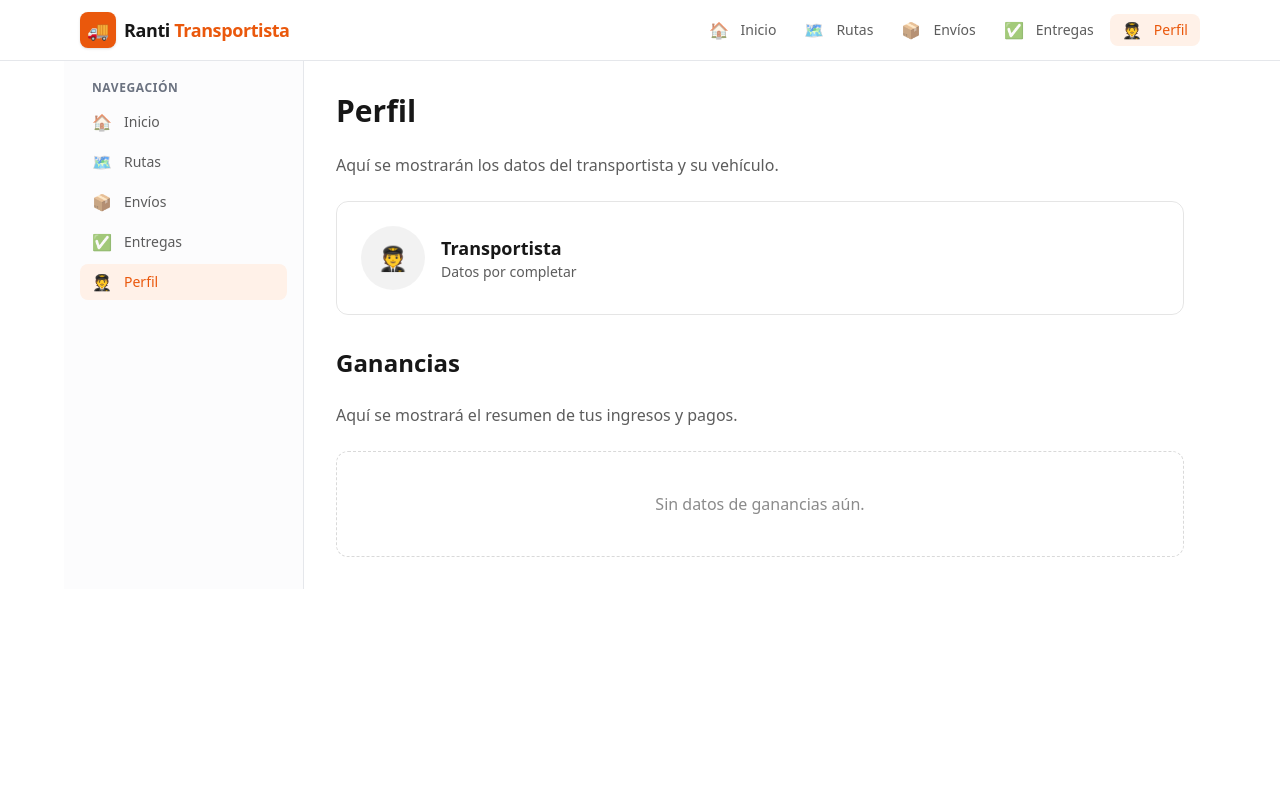
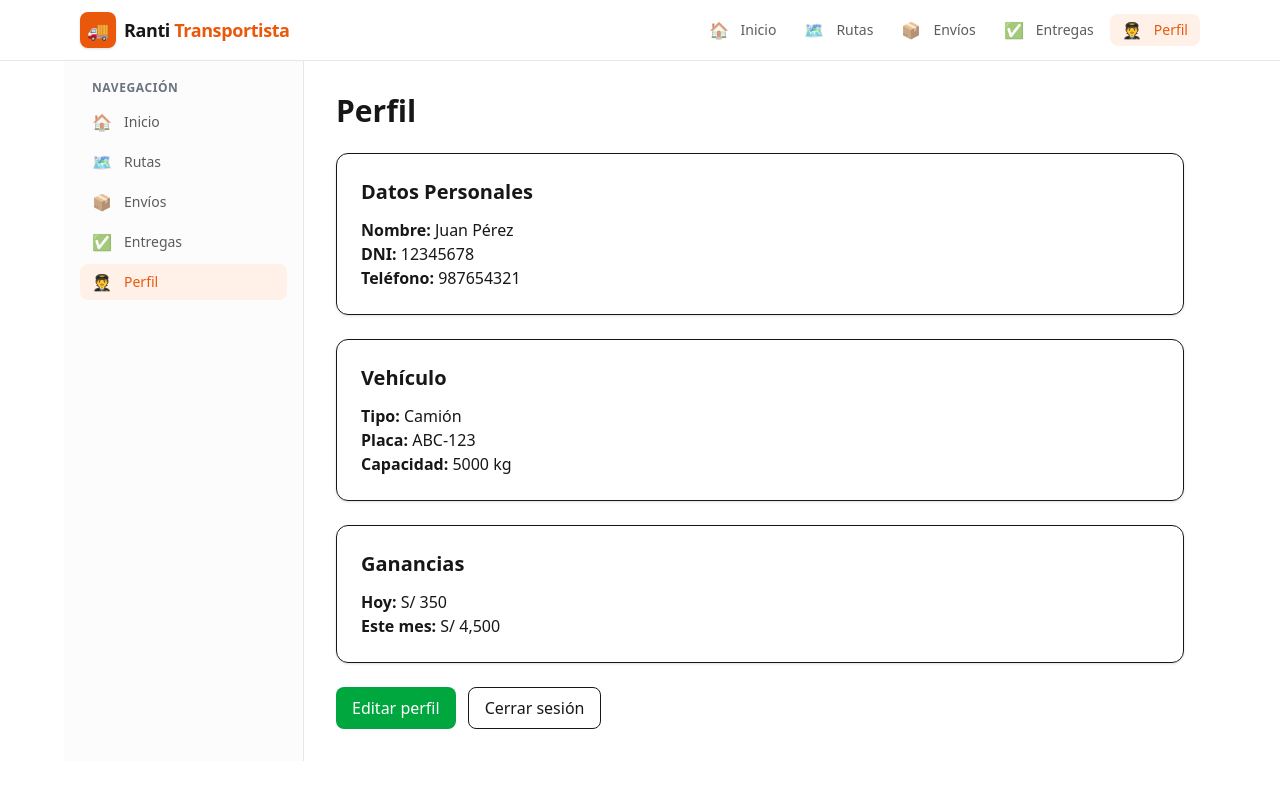
Before and after one commit to Lili201213/Ranti-Transportista, a Next.js app: page /perfil in a window 1280 px wide. Built offline with nearby package versions, Linux system fonts and the light colour scheme.

Commit message:
agregar entregas y perfil

```diff
--- /dev/null
+++ b/src/app/entregas/id/page.tsx
@@ -0,0 +1,37 @@
+export default function DetalleEntregaPage() {
+  const entrega = {
+    cliente: "Cliente Coracora",
+    producto: "Papa",
+    carga: "500 kg",
+    ruta: "Coracora → Puquio",
+    estado: "En tránsito",
+    ubicacion: "Km 35 - Coracora",
+  };
+
+  return (
+    <section className="flex flex-col gap-6">
+      <h1 className="text-3xl font-bold">
+        Detalle de Entrega
+      </h1>
+
+      <div className="rounded-xl border p-6 shadow-sm">
+        <p><strong>Cliente:</strong> {entrega.cliente}</p>
+        <p><strong>Producto:</strong> {entrega.producto}</p>
+        <p><strong>Carga:</strong> {entrega.carga}</p>
+        <p><strong>Ruta:</strong> {entrega.ruta}</p>
+        <p><strong>Estado:</strong> {entrega.estado}</p>
+        <p><strong>Ubicación:</strong> {entrega.ubicacion}</p>
+
+        <div className="mt-6 flex gap-3">
+          <button className="rounded-lg bg-green-600 px-4 py-2 text-white">
+            Confirmar entrega
+          </button>
+
+          <button className="rounded-lg border px-4 py-2">
+            Ver historial
+          </button>
+        </div>
+      </div>
+    </section>
+  );
+}
--- a/src/app/perfil/page.tsx
+++ b/src/app/perfil/page.tsx
@@ -1,5 +1,5 @@
-import PerfilCard from "@/src/components/perfil/PerfilCard";
+import Perfil from "@/src/components/perfil/Perfil";
 
 export default function PerfilPage() {
-  return <PerfilCard />;
+  return <Perfil />;
 }
--- /dev/null
+++ b/src/components/entregas/EnTransito.tsx
@@ -0,0 +1,32 @@
+import Link from "next/link";
+
+export default function EnTransito() {
+  const entrega = {
+    ruta: "Coracora → Puquio",
+    ubicacion: "Km 45 - Coracora",
+    estadoViaje: "En tránsito",
+    estadoCarga: "Carga segura",
+    tiempo: "35 min",
+  };
+
+  return (
+    <section className="flex flex-col gap-6">
+      <h1 className="text-3xl font-bold">En Tránsito</h1>
+
+      <div className="rounded-xl border p-6 shadow-sm">
+        <p><strong>Ruta activa:</strong> {entrega.ruta}</p>
+        <p><strong>Ubicación actual:</strong> {entrega.ubicacion}</p>
+        <p><strong>Estado del viaje:</strong> {entrega.estadoViaje}</p>
+        <p><strong>Estado de la carga:</strong> {entrega.estadoCarga}</p>
+        <p><strong>Tiempo estimado:</strong> {entrega.tiempo}</p>
+
+        <Link
+          href="/entregas/detalle"
+          className="mt-6 inline-block rounded-lg bg-blue-600 px-4 py-2 text-white"
+        >
+          Ver detalle
+        </Link>
+      </div>
+    </section>
+  );
+}
--- a/src/components/entregas/EntregasList.tsx
+++ b/src/components/entregas/EntregasList.tsx
@@ -1,12 +1,51 @@
 export default function EntregasList() {
+  const entregas = [
+    {
+      id: 1,
+      producto: "Papa",
+      cliente: "Cliente Coracora",
+      ruta: "Coracora → Puquio",
+      estado: "En tránsito",
+    },
+    {
+      id: 2,
+      producto: "Ganado",
+      cliente: "Cliente Pauza",
+      ruta: "Coracora → Pauza",
+      estado: "Entregado",
+    },
+  ];
+
   return (
     <section className="flex flex-col gap-6">
-      <h1 className="text-3xl font-bold">Entregas</h1>
-      <p className="text-foreground/70">
-        Aquí se mostrará el historial y el estado de las entregas.
-      </p>
-      <div className="rounded-xl border border-dashed border-black/15 p-10 text-center text-foreground/50 dark:border-white/15">
-        Sin entregas aún.
+      <h1 className="text-3xl font-bold">
+        Entregas
+      </h1>
+
+      <div className="grid gap-5">
+        {entregas.map((entrega) => (
+          <div
+            key={entrega.id}
+            className="rounded-xl border p-5 shadow-sm"
+          >
+            <h2 className="text-xl font-semibold">
+              {entrega.producto}
+            </h2>
+
+            <p>Cliente: {entrega.cliente}</p>
+            <p>Ruta: {entrega.ruta}</p>
+            <p>Estado: {entrega.estado}</p>
+
+            <div className="mt-4">
+              <a
+                href={`/entregas/${entrega.id}`}
+                className="rounded-lg bg-blue-600 px-4 py-2 text-white"
+              >
+                Ver detalle
+              </a>
+            </div>
+          </div>
+        ))}
       </div>
     </section>
   );
--- /dev/null
+++ b/src/components/perfil/Perfil.tsx
@@ -0,0 +1,59 @@
+export default function Perfil() {
+  const usuario = {
+    nombre: "Juan Pérez",
+    dni: "12345678",
+    telefono: "987654321",
+    vehiculo: "Camión",
+    placa: "ABC-123",
+    capacidad: "5000 kg",
+    gananciaDia: "S/ 350",
+    gananciaMes: "S/ 4,500",
+  };
+
+  return (
+    <section className="flex flex-col gap-6">
+      <h1 className="text-3xl font-bold">
+        Perfil
+      </h1>
+
+      <div className="rounded-xl border p-6 shadow-sm">
+        <h2 className="text-xl font-semibold mb-3">
+          Datos Personales
+        </h2>
+
+        <p><strong>Nombre:</strong> {usuario.nombre}</p>
+        <p><strong>DNI:</strong> {usuario.dni}</p>
+        <p><strong>Teléfono:</strong> {usuario.telefono}</p>
+      </div>
+
+      <div className="rounded-xl border p-6 shadow-sm">
+        <h2 className="text-xl font-semibold mb-3">
+          Vehículo
+        </h2>
+
+        <p><strong>Tipo:</strong> {usuario.vehiculo}</p>
+        <p><strong>Placa:</strong> {usuario.placa}</p>
+        <p><strong>Capacidad:</strong> {usuario.capacidad}</p>
+      </div>
+
+      <div className="rounded-xl border p-6 shadow-sm">
+        <h2 className="text-xl font-semibold mb-3">
+          Ganancias
+        </h2>
+
+        <p><strong>Hoy:</strong> {usuario.gananciaDia}</p>
+        <p><strong>Este mes:</strong> {usuario.gananciaMes}</p>
+      </div>
+
+      <div className="flex gap-3">
+        <button className="rounded-lg bg-green-600 px-4 py-2 text-white">
+          Editar perfil
+        </button>
+
+        <button className="rounded-lg border px-4 py-2">
+          Cerrar sesión
+        </button>
+      </div>
+    </section>
+  );
+}
--- a/src/components/perfil/PerfilCard.tsx
+++ /dev/null
@@ -1,28 +0,0 @@
-import GananciasResumen from "@/src/components/ganancias/GananciasResumen";
-
-export default function PerfilCard() {
-  return (
-    <section className="flex flex-col gap-8">
-      <div className="flex flex-col gap-6">
-        <h1 className="text-3xl font-bold">Perfil</h1>
-        <p className="text-foreground/70">
-          Aquí se mostrarán los datos del transportista y su vehículo.
-        </p>
-        <div className="rounded-xl border border-black/10 p-6 dark:border-white/10">
-          <div className="flex items-center gap-4">
-            <div className="flex h-16 w-16 items-center justify-center rounded-full bg-black/5 text-2xl dark:bg-white/10">
-              🧑‍✈️
-            </div>
-            <div>
-              <div className="text-lg font-semibold">Transportista</div>
-              <div className="text-sm text-foreground/70">Datos por completar</div>
-            </div>
-          </div>
-        </div>
-      </div>
-
-      {/* Ganancias como sección interna del Perfil */}
-      <GananciasResumen />
-    </section>
-  );
-}
```
